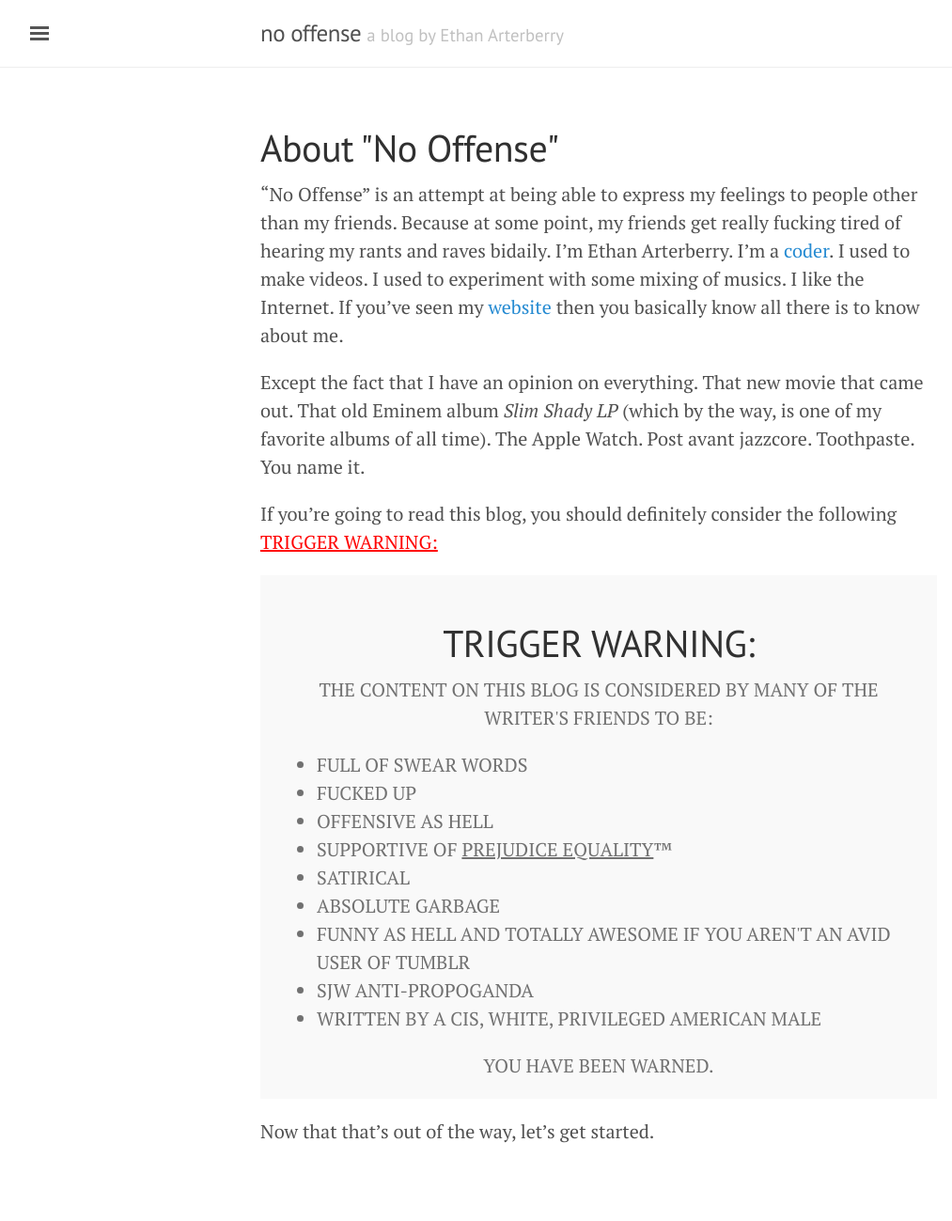
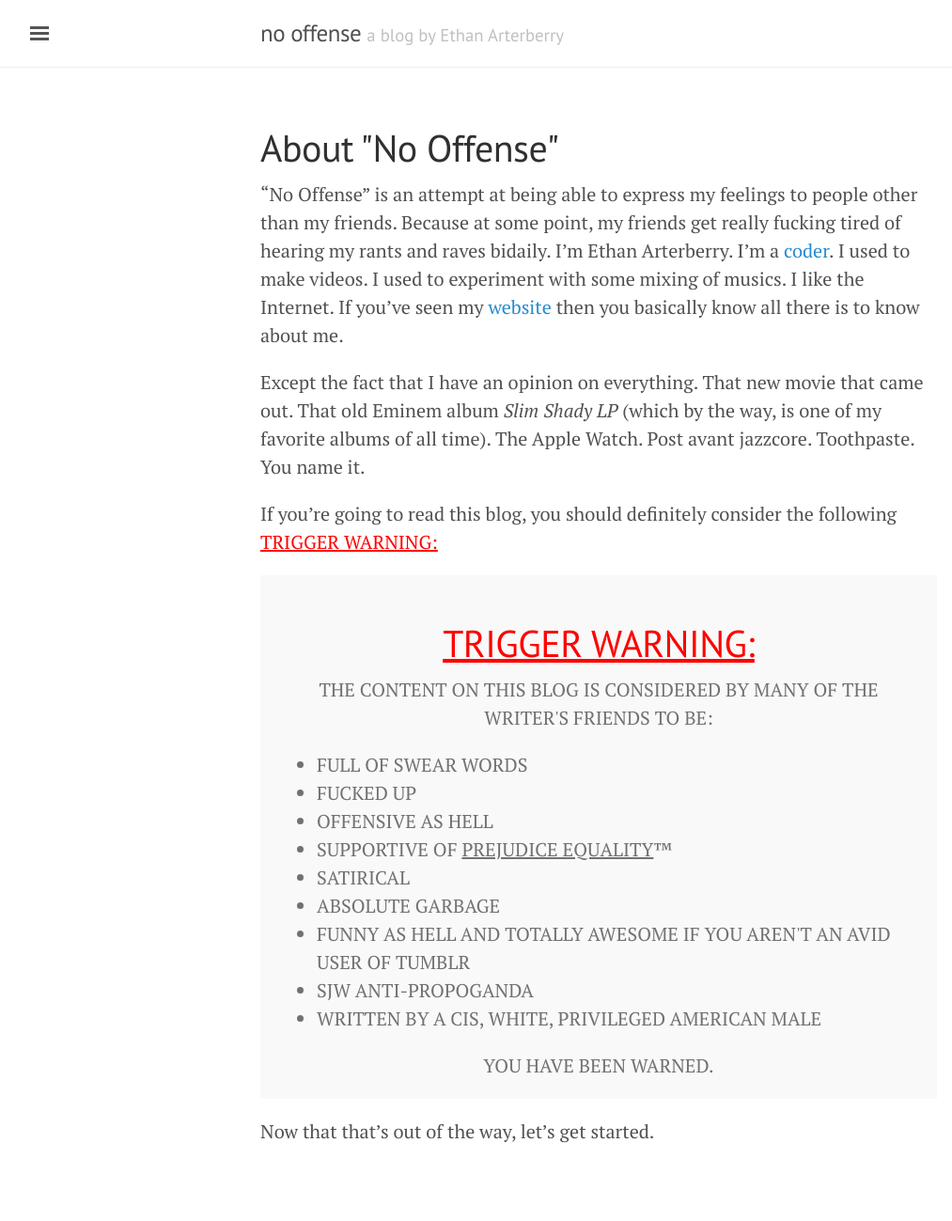
Before and after one commit to sargeant45/blog, a Jekyll site: the page built from about.md, in a window 1280 px wide. Shown: the whole page at 94% size, without its empty margins (3-1016 px from the left). Built offline with Jekyll 4.4.1, drawn with Linux system fonts in a browser that asks for light colours.

Commit message:
make trigger warning red and underlined

```diff
--- a/about.md
+++ b/about.md
@@ -10,7 +10,7 @@ Except the fact that I have an opinion on everything. That new movie that came o
 If you're going to read this blog, you should definitely consider the following <span style="color: red; text-decoration: underline">TRIGGER WARNING:</span>
 
 <div class="message" style="text-align: center;">
-  <h1>TRIGGER WARNING:</h1>
+  <h1 style="color: red; text-decoration: underline;">TRIGGER WARNING:</h1>
   <p>THE CONTENT ON THIS BLOG IS CONSIDERED BY MANY OF THE WRITER'S FRIENDS TO BE:</p>
   <ul style="text-align: left;">
     <li>FULL OF SWEAR WORDS</li>
```
